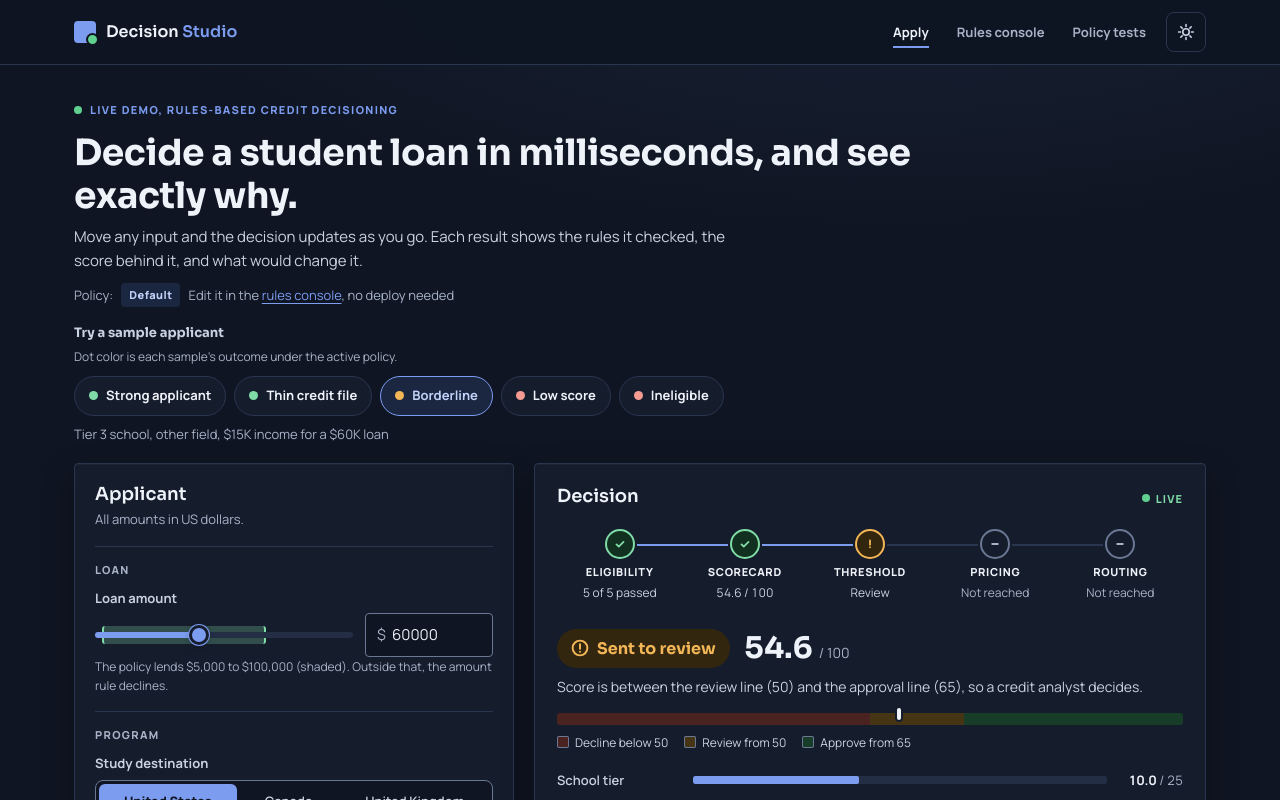
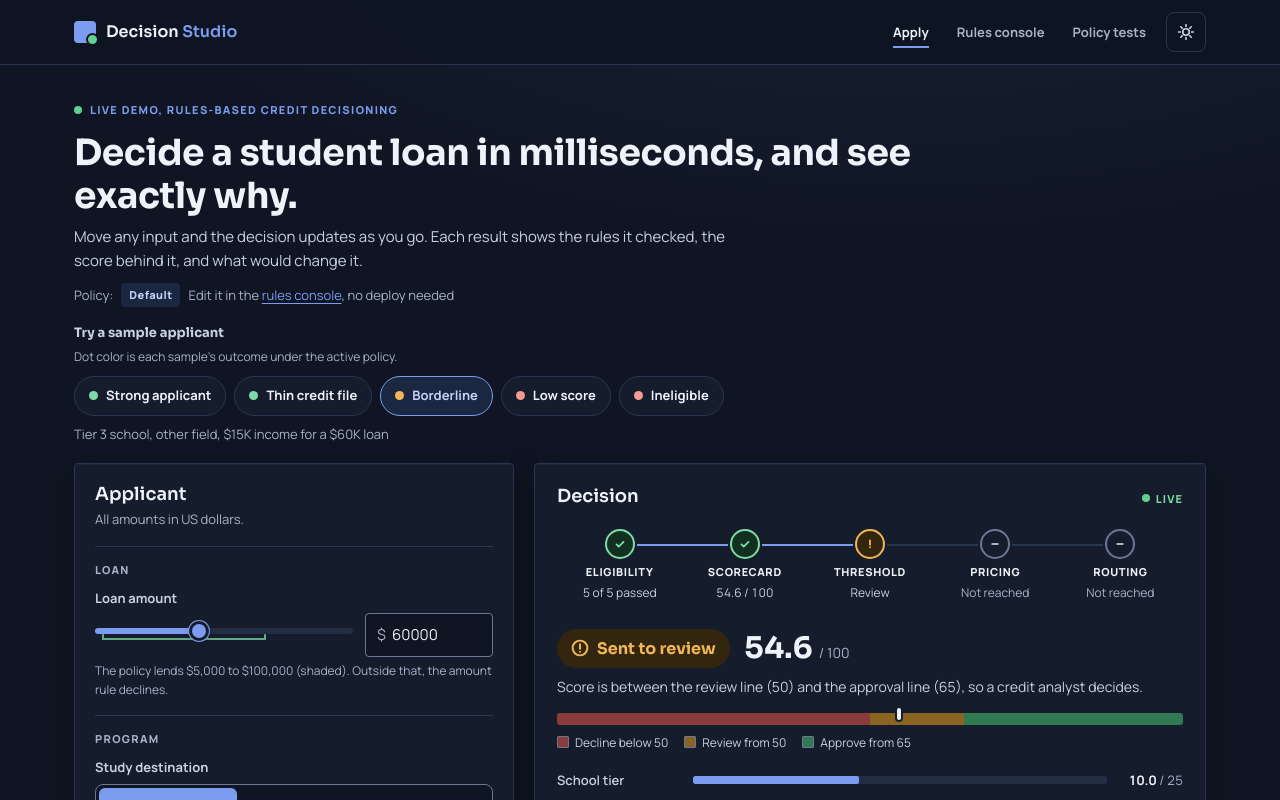
Before and after one commit to subhasishgoswami02/decision-studio, a Next.js app: page / in a window 1280 px wide. Shown: the top 800 px of the page. Built offline with nearby package versions, Linux system fonts and the light colour scheme.

Commit message:
Styles: range bracket, warning hint, cleaner dark gauge zones [skip ci]

```diff
--- a/styles/globals.css
+++ b/styles/globals.css
@@ -65,9 +65,9 @@ html[data-theme="dark"] {
   --bad-fg: #f59b91;
   --bad-bg: #3a1714;
 
-  --zone-decline: #4a2320;
-  --zone-review: #463515;
-  --zone-approve: #173d28;
+  --zone-decline: #8a3b3b;
+  --zone-review: #8a6420;
+  --zone-approve: #2f7a52;
 
   --shadow: inset 0 1px 0 rgb(255 255 255 / 0.03), 0 12px 32px rgb(0 0 0 / 0.28);
   --glow: rgb(124 156 240 / 0.10);
@@ -558,11 +558,26 @@ fieldset.seg > legend { margin-bottom: 6px; font-family: var(--font-sans); }
 .ctl-value { font-family: var(--font-display); font-size: 14px; font-weight: 700; color: var(--fg); font-variant-numeric: tabular-nums; }
 .range-row.with-input { display: grid; grid-template-columns: minmax(0, 1fr) 128px; gap: 12px; align-items: center; }
 .range-wrap { position: relative; display: flex; align-items: center; height: 32px; }
+.range-row.with-input:has(.has-band) { align-items: start; }
+.money input[type="number"] { -moz-appearance: textfield; appearance: textfield; }
+.money input[type="number"]::-webkit-outer-spin-button, .money input[type="number"]::-webkit-inner-spin-button { -webkit-appearance: none; margin: 0; }
+.range-wrap.has-band { height: 48px; align-items: flex-start; padding-top: 2px; }
 .range-band {
-  position: absolute; top: 50%; height: 18px; transform: translateY(-50%); border-radius: 3px;
-  background: color-mix(in oklab, var(--ok-fg) 26%, transparent);
-  border-left: 2px solid var(--ok-fg); border-right: 2px solid var(--ok-fg);
+  position: absolute; top: 25px; height: 2px; background: var(--ok-fg); opacity: 0.75; border-radius: 1px;
 }
+.range-band::before, .range-band::after {
+  content: ""; position: absolute; top: -4px; width: 2px; height: 6px; background: var(--ok-fg); border-radius: 1px;
+}
+.range-band::before { left: 0; }
+.range-band::after { right: 0; }
+.range-band-label {
+  position: absolute; top: 30px; transform: translateX(-50%);
+  font-size: 11px; font-weight: 700; line-height: 1; color: var(--muted); font-variant-numeric: tabular-nums; white-space: nowrap;
+}
+.range-band-label.is-start { transform: none; }
+.range-band-label.is-end { transform: translateX(-100%); }
+.hint-warn { display: flex; gap: 6px; align-items: flex-start; color: var(--warn-fg); font-weight: 600; }
+.hint-warn svg { flex: none; margin-top: 1px; }
 .range-wrap input[type="range"] {
   -webkit-appearance: none; appearance: none; position: relative; z-index: 1;
   width: 100%; height: 32px; margin: 0; background: transparent; cursor: pointer;
```
